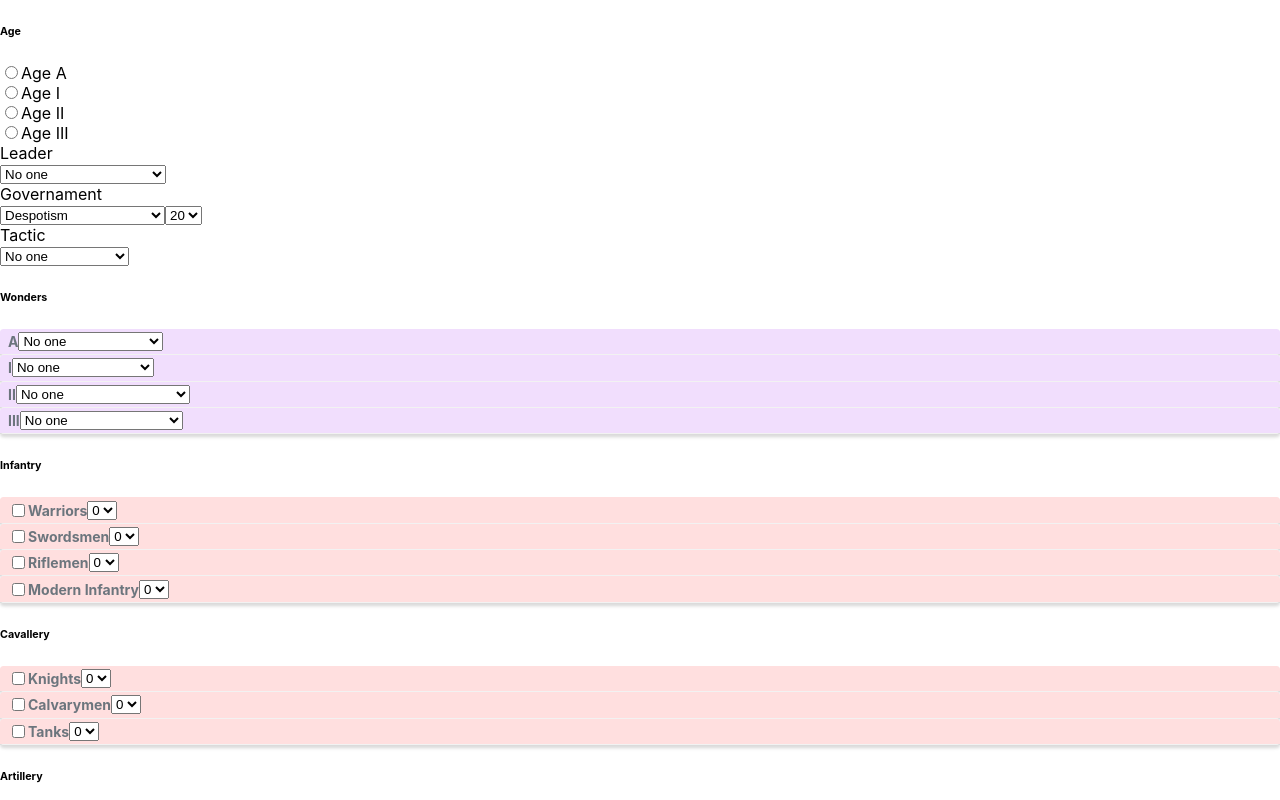
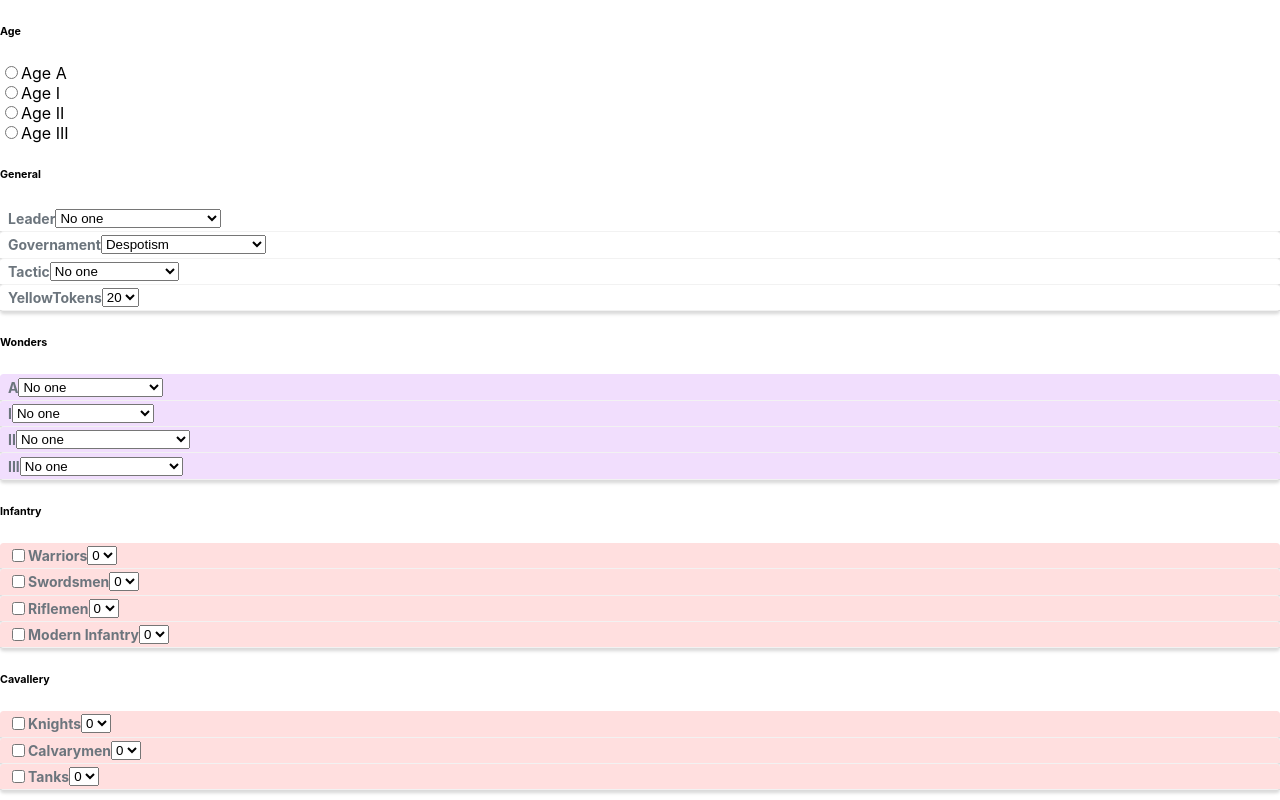
Before and after one commit to dragopi/TTA, a React (Create React App) app: page / in a window 1280 px wide. Shown: the top 800 px of the page. Built offline with nearby package versions, Linux system fonts and the light colour scheme; the HTML template or start-up script is replaced by a standard one.

Commit message:
Restyle general filters

```diff
--- a/src/App.tsx
+++ b/src/App.tsx
@@ -1,7 +1,7 @@
 import React, { useRef } from 'react';
 import logo from './logo.svg';
 import './App.css';
-import { CardItem, FilterAge, FilterLeaders, FilterTactics, FilterWonder, SceneResult, FilterGovernament } from './TTAUI';
+import { CardItem, FilterAge, FilterLeaders, FilterTactics, FilterWonder, SceneResult, FilterGovernament, FilterYellowTokens } from './TTAUI';
 import { Form } from "./Forms";
 import { TTASceneCalculation } from './TTACalc';
 import { MakeScene } from './TTARepo';
@@ -37,11 +37,11 @@ function App() {
               <FilterAge />
             </div>
             <div className="col">
+              <h6>General</h6>
               <FilterLeaders />
               <FilterGovernament />
-            </div>
-            <div className="col">
               <FilterTactics />
+              <FilterYellowTokens />
             </div>
             <div className="col ttawon">
               <FilterWonder />
--- a/src/TTAUI.tsx
+++ b/src/TTAUI.tsx
@@ -105,10 +105,6 @@ type FLeadersState = {
 export class FilterLeaders extends React.Component<FLeadersProps, FLeadersState> {
     state: FLeadersState = {};
 
-    cardClick = (): void => {
-        console.log('card click');
-    }
-
     render() {
 
         var leaders = TTARepoCards.Instance.GetLeaders();
@@ -120,11 +116,9 @@ export class FilterLeaders extends React.Component<FLeadersProps, FLeadersState>
         }
 
         return (
-            <div className="card">
-                <div className="card-header">
-                    Leader
-                </div>
-                <div className="card-body">
+            <div className="crdtkn">
+                <div className="crdtkn-header">
+                    <strong className="me-auto">Leader</strong>
                     <FormContext.Consumer>
                     {(context: IFormContext) => (
                         <select name="leader"
@@ -159,11 +153,9 @@ export class FilterTactics extends React.Component<FLeadersProps, FLeadersState>
         }
 
         return (
-            <div className="card">
-                <div className="card-header">
-                    Tactic
-                </div>
-                <div className="card-body">
+            <div className="crdtkn">
+                <div className="crdtkn-header">
+                    <strong className="me-auto">Tactic</strong>
                     <FormContext.Consumer>
                 {(context: IFormContext) => (
                     <select name="tactic"
@@ -352,11 +344,9 @@ export class FilterGovernament extends React.Component<FLeadersProps, FLeadersSt
         }
 
         return (
-            <div className="card">
-                <div className="card-header">
-                    Governament
-                </div>
-                <div className="card-body">
+            <div className="crdtkn">
+                <div className="crdtkn-header">
+                    <strong className="me-auto">Governament</strong>
                     <FormContext.Consumer>
                     {(context: IFormContext) => (
                         <select name="leader"
@@ -369,6 +359,21 @@ export class FilterGovernament extends React.Component<FLeadersProps, FLeadersSt
                         </select>
                     )}
                     </FormContext.Consumer>
+                </div>
+            </div>
+        );
+    }
+}
+
+export class FilterYellowTokens extends React.Component<FLeadersProps, FLeadersState> {
+    state: FLeadersState = {};
+
+    render() {
+
+        return (
+            <div className="crdtkn">
+                <div className="crdtkn-header">
+                    <strong className="me-auto">YellowTokens</strong>
                     <FormContext.Consumer>
                     {(context: IFormContext) => (
                         <select name="tokens"
```
Lines whose indentation alone changed are shown as unchanged.
